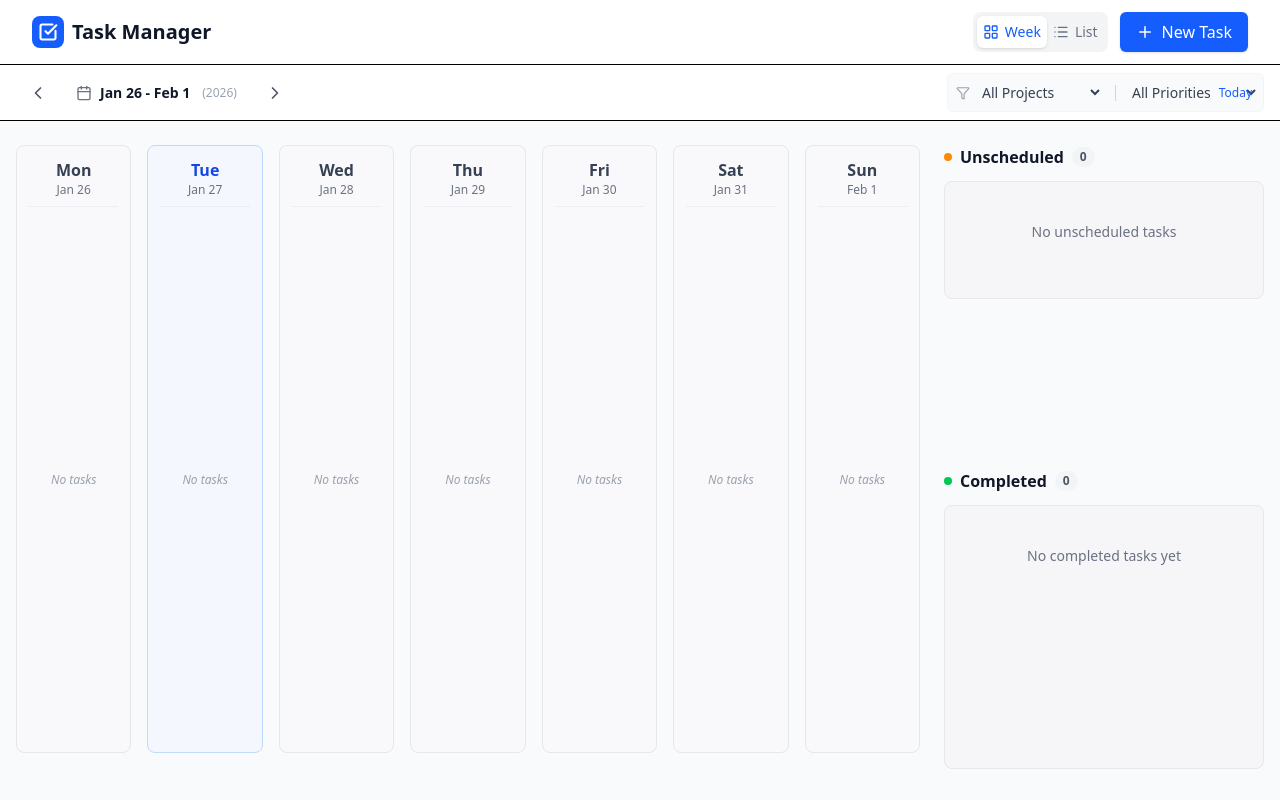
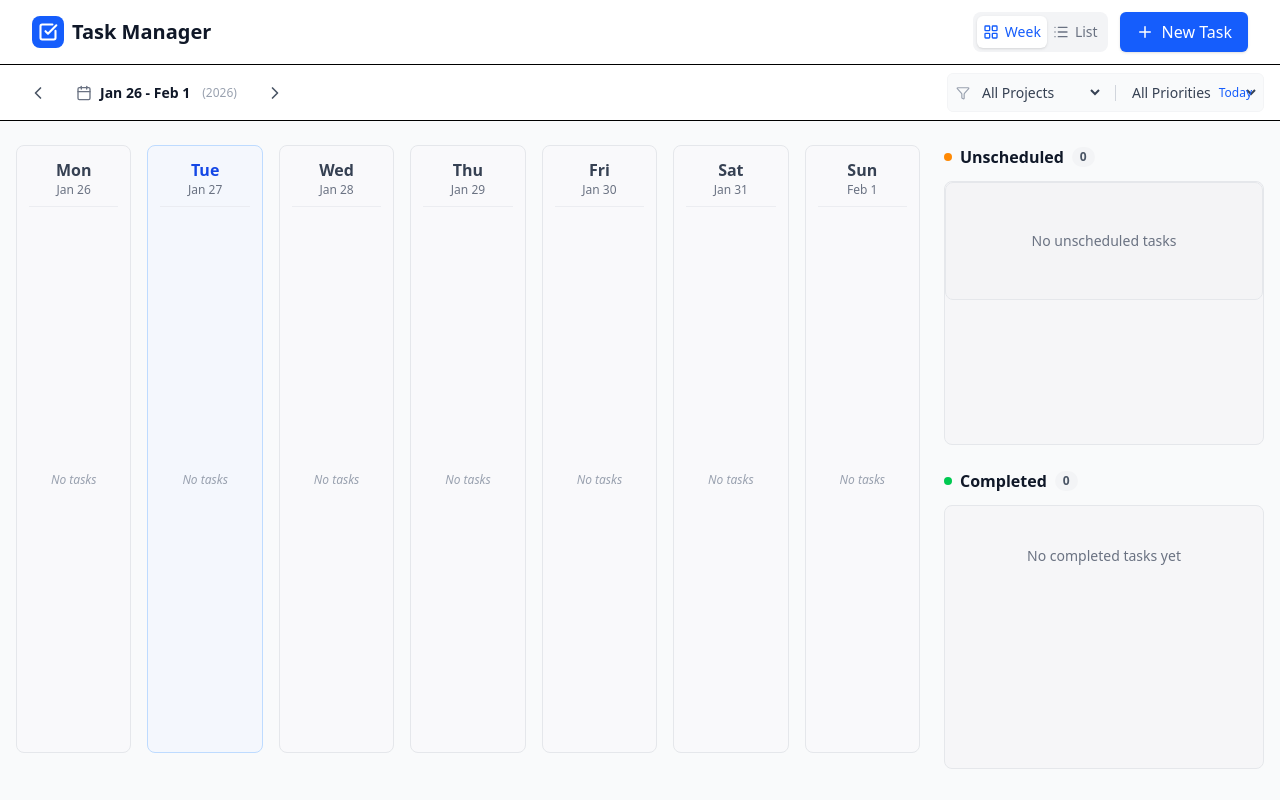
Before and after one commit to AshlinJoshy/Task-Manager, a React app: page / in a window 1280 px wide. Built offline with nearby package versions, Linux system fonts and the light colour scheme; the HTML template or start-up script is replaced by a standard one.

Commit message:
style: fix scrolling for sidebar lists
Co-authored-by: ashlin.cheeran <ashlin.cheeran@bhomes.com>

```diff
--- a/src/App.tsx
+++ b/src/App.tsx
@@ -394,11 +394,11 @@ function App() {
             </div>
 
             {/* Sidebar - Collapsible or stacked on mobile */}
-            <div className="hidden lg:flex flex-col gap-6 w-80 shrink-0 overflow-hidden">
+            <div className="hidden lg:flex flex-col gap-6 w-80 shrink-0 overflow-hidden h-full">
 
               {/* Unscheduled Tasks */}
-              <div className="flex flex-col gap-3 min-h-[300px] flex-1">
-                <div className="flex items-center justify-between">
+              <div className="flex flex-col gap-3 flex-1 min-h-0">
+                <div className="flex items-center justify-between shrink-0">
                   <h2 className="font-semibold text-gray-900 flex items-center gap-2">
                     <span className="w-2 h-2 rounded-full bg-orange-400"/>
                     Unscheduled
@@ -406,9 +406,9 @@ function App() {
                   </h2>
                 </div>
 
-                <ScrollArea className="flex-1">
+                <ScrollArea className="flex-1 bg-gray-100/50 rounded-lg border border-gray-200">
                   <DroppableUnscheduled>
-                    <div className="flex flex-col gap-2 min-h-[100px]">
+                    <div className="flex flex-col gap-2 min-h-[100px] p-2">
                       {unscheduledTasks.map(task => (
                         <DraggableAppTask key={task.id} task={task}>
                           <TaskCard
@@ -430,8 +430,8 @@ function App() {
               </div>
 
               {/* Completed Tasks */}
-              <div className="flex flex-col gap-3 flex-1">
-                <div className="flex items-center justify-between">
+              <div className="flex flex-col gap-3 flex-1 min-h-0">
+                <div className="flex items-center justify-between shrink-0">
                   <h2 className="font-semibold text-gray-900 flex items-center gap-2">
                      <span className="w-2 h-2 rounded-full bg-green-500"/>
                      Completed
@@ -439,8 +439,8 @@ function App() {
                   </h2>
                 </div>
 
-                <ScrollArea className="flex-1 bg-gray-100/50 rounded-lg p-2 border border-gray-200">
-                  <div className="flex flex-col gap-2">
+                <ScrollArea className="flex-1 bg-gray-100/50 rounded-lg border border-gray-200">
+                  <div className="flex flex-col gap-2 p-2">
                     {allCompletedTasks.map(task => (
                       <TaskCard
                         key={task.id}
```
